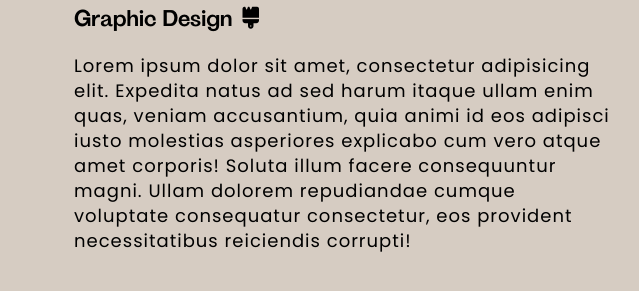
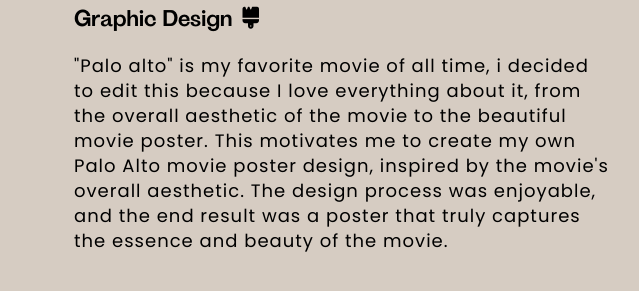
Before and after one commit to Aguilar753/Aguilar753.github.io, a plain HTML site: page Third HTML/Poster1.html in a window 1280 px wide. Shown: the part 415-706 px from the top of the page, 487-1126 px from the left. Drawn offline with Linux system fonts and the light colour scheme; files that its build step writes are made by us from their sources.

Commit message:
Update Poster1.html

```diff
--- a/Third HTML/Poster1.html
+++ b/Third HTML/Poster1.html
@@ -21,7 +21,7 @@
   <div class="Descriptions">
   <h2 class="Transition__content">Palo Alto.</h2>
   <h3 class="Transition__content">Graphic Design<i class="fa-solid fa-brush"></i></h3>
-  <p class="Transition__content">Lorem ipsum dolor sit amet, consectetur adipisicing elit. Expedita natus ad sed harum itaque ullam enim quas, veniam accusantium, quia animi id eos adipisci iusto molestias asperiores explicabo cum vero atque amet corporis! Soluta illum facere consequuntur magni. Ullam dolorem repudiandae cumque voluptate consequatur consectetur, eos provident necessitatibus reiciendis corrupti!</p>
+  <p class="Transition__content">"Palo alto" is my favorite movie of all time, i decided to edit this because I love everything about it, from the overall aesthetic of the movie to the beautiful movie poster. This motivates me to create my own Palo Alto movie poster design, inspired by the movie's overall aesthetic. The design process was enjoyable, and the end result was a poster that truly captures the essence and beauty of the movie.</p>
 </div>
 
 <style>
```
